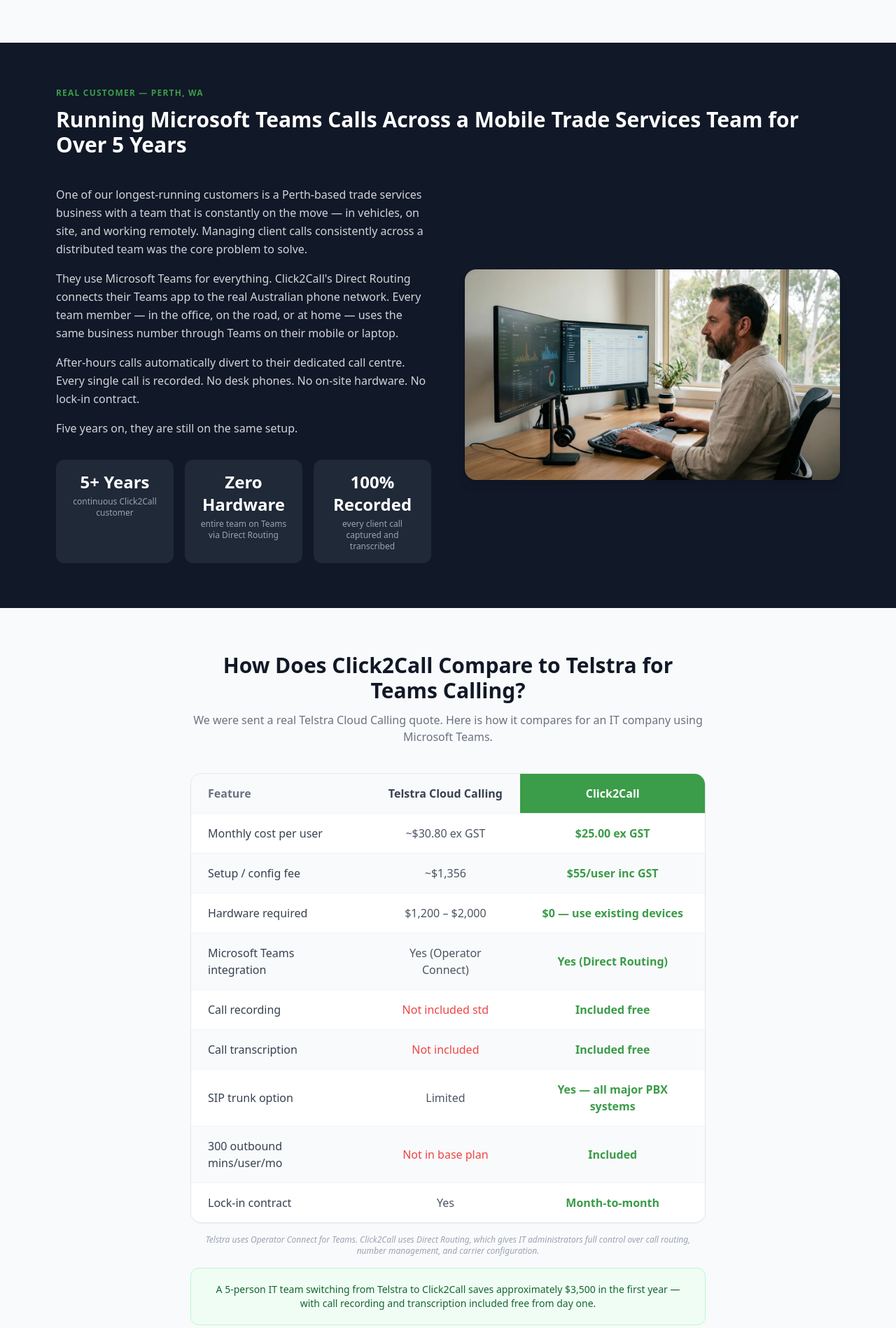
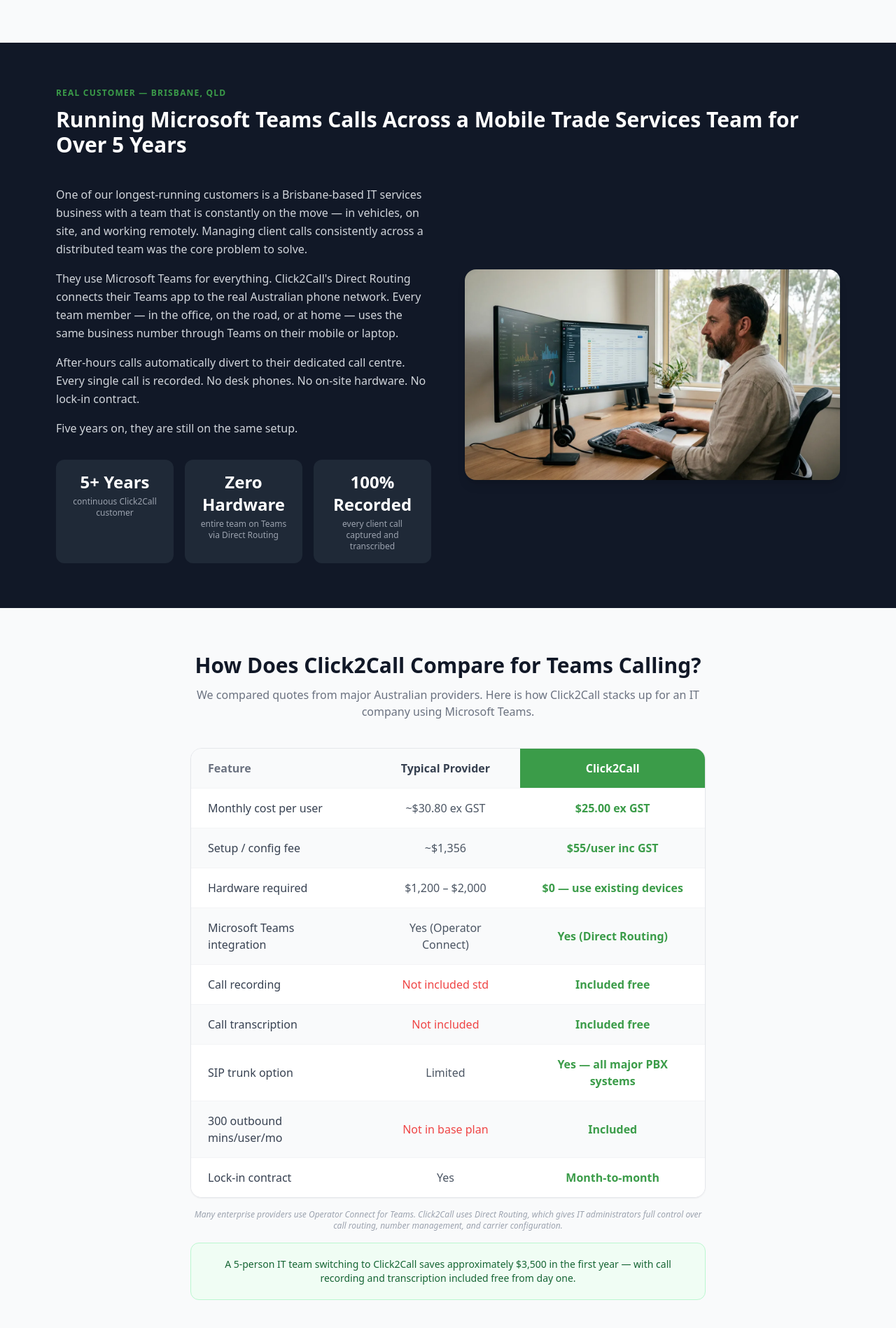
Before and after one commit to BcomServicesLimited/click2call-website, a plain HTML site: page voip-it-companies-australia/index.html in a window 1280 px wide. Shown: the part 3114-5012 px from the top of the page at 70% size. Drawn offline with nearby package versions, Linux system fonts and the light colour scheme.

Commit message:
Fix IT companies page: remove Telstra mentions, change Perth WA to Brisbane QLD
- Comparison table heading: 'Compare to Telstra' -> 'Compare for Teams Calling'
- Comparison table subtext: removed Telstra reference, now generic 'major Australian providers'
- Comparison table column header: 'Telstra Cloud Calling' -> 'Typical Provider'
- Table footnote: 'Telstra uses Operator Connect' -> 'Many enterprise providers use Operator Connect'
- Savings callout: 'switching from Telstra' -> 'switching to Click2Call'
- FAQ question and answer: replaced Telstra with 'Typical enterprise provider plans'
- JSON-LD schema FAQ: same Telstra -> generic replacements
- Customer story label: 'PERTH, WA' -> 'BRISBANE, QLD'
- Customer story body: 'Perth-based trade services' -> 'Brisbane-based IT services'

```diff
--- a/voip-it-companies-australia/index.html
+++ b/voip-it-companies-australia/index.html
@@ -114,10 +114,10 @@
         },
         {
           "@type": "Question",
-          "name": "How much does Microsoft Teams calling cost compared to Telstra?",
+          "name": "How much does Microsoft Teams calling cost compared to other providers?",
           "acceptedAnswer": {
             "@type": "Answer",
-            "text": "Click2Call Microsoft Teams Direct Routing costs $25 per user per month ex GST plus a one-time setup fee of $55 per user inc GST. Telstra Cloud Calling costs approximately $30.80 per user per month plus around $1,356 in configuration fees and up to $2,000 in hardware. For a 5-person IT team, Click2Call saves approximately $3,500 in the first year — with call recording and transcription included free from day one."
+            "text": "Click2Call Microsoft Teams Direct Routing costs $25 per user per month ex GST plus a one-time setup fee of $55 per user inc GST. Typical enterprise provider plans cost approximately $30.80 per user per month plus around $1,356 in configuration fees and up to $2,000 in hardware. For a 5-person IT team, Click2Call saves approximately $3,500 in the first year — with call recording and transcription included free from day one."
           }
         },
         {
@@ -377,13 +377,13 @@ VoIP for IT Companies
 <!-- ===================== SECTION 5: CUSTOMER STORY ===================== -->
 <section aria-label="Customer story" class="py-16" style="background-color:#111827;">
 <div class="max-w-6xl mx-auto px-4">
-<p class="text-xs font-bold uppercase tracking-widest mb-3" style="color:#3B9C49;">REAL CUSTOMER &mdash; PERTH, WA</p>
+<p class="text-xs font-bold uppercase tracking-widest mb-3" style="color:#3B9C49;">REAL CUSTOMER &mdash; BRISBANE, QLD</p>
 <h2 class="text-3xl font-extrabold text-white mb-10">Running Microsoft Teams Calls Across a Mobile Trade Services Team for Over 5 Years</h2>
 <div class="grid lg:grid-cols-2 gap-12 items-center">
 <!-- Left: story -->
 <div>
 <div class="text-gray-300 leading-relaxed space-y-4 mb-8">
-<p>One of our longest-running customers is a Perth-based trade services business with a team that is constantly on the move &mdash; in vehicles, on site, and working remotely. Managing client calls consistently across a distributed team was the core problem to solve.</p>
+<p>One of our longest-running customers is a Brisbane-based IT services business with a team that is constantly on the move &mdash; in vehicles, on site, and working remotely. Managing client calls consistently across a distributed team was the core problem to solve.</p>
 <p>They use Microsoft Teams for everything. Click2Call's Direct Routing connects their Teams app to the real Australian phone network. Every team member &mdash; in the office, on the road, or at home &mdash; uses the same business number through Teams on their mobile or laptop.</p>
 <p>After-hours calls automatically divert to their dedicated call centre. Every single call is recorded. No desk phones. No on-site hardware. No lock-in contract.</p>
 <p>Five years on, they are still on the same setup.</p>
@@ -414,14 +414,14 @@ VoIP for IT Companies
 <!-- ===================== SECTION 6: COMPARISON TABLE ===================== -->
 <section aria-label="Comparison table" class="py-16" style="background-color:#F9FAFB;">
 <div class="max-w-3xl mx-auto px-4">
-<h2 class="text-3xl font-extrabold text-center text-gray-900 mb-3">How Does Click2Call Compare to Telstra for Teams Calling?</h2>
-<p class="text-center text-gray-500 mb-10">We were sent a real Telstra Cloud Calling quote. Here is how it compares for an IT company using Microsoft Teams.</p>
+<h2 class="text-3xl font-extrabold text-center text-gray-900 mb-3">How Does Click2Call Compare for Teams Calling?</h2>
+<p class="text-center text-gray-500 mb-10">We compared quotes from major Australian providers. Here is how Click2Call stacks up for an IT company using Microsoft Teams.</p>
 <div class="bg-white rounded-2xl shadow-sm overflow-hidden border border-gray-200">
 <table class="w-full">
 <thead>
 <tr>
 <th class="bg-gray-50 text-gray-500 font-semibold px-6 py-4 text-left">Feature</th>
-<th class="bg-gray-50 text-gray-700 font-semibold px-6 py-4 text-center">Telstra Cloud Calling</th>
+<th class="bg-gray-50 text-gray-700 font-semibold px-6 py-4 text-center">Typical Provider</th>
 <th class="font-bold px-6 py-4 text-center text-white" style="background-color:#3B9C49;">Click2Call</th>
 </tr>
 </thead>
@@ -474,9 +474,9 @@ VoIP for IT Companies
 </tbody>
 </table>
 </div>
-<p class="mt-4 text-center text-xs text-gray-400 italic">Telstra uses Operator Connect for Teams. Click2Call uses Direct Routing, which gives IT administrators full control over call routing, number management, and carrier configuration.</p>
+<p class="mt-4 text-center text-xs text-gray-400 italic">Many enterprise providers use Operator Connect for Teams. Click2Call uses Direct Routing, which gives IT administrators full control over call routing, number management, and carrier configuration.</p>
 <div class="mt-4 bg-green-50 border border-green-200 rounded-xl p-5 text-center text-green-800 font-medium text-sm">
-A 5-person IT team switching from Telstra to Click2Call saves approximately $3,500 in the first year &mdash; with call recording and transcription included free from day one.
+A 5-person IT team switching to Click2Call saves approximately $3,500 in the first year &mdash; with call recording and transcription included free from day one.
 </div>
 </div>
 </section>
@@ -593,11 +593,11 @@ Yes. Click2Call includes automatic call recording free with every Cloud PBX and
 
 <div class="bg-white rounded-xl border border-gray-200 overflow-hidden">
 <button aria-expanded="false" class="faq-btn w-full text-left px-6 py-4 font-semibold text-gray-900 flex justify-between items-center">
-How much does Microsoft Teams calling cost compared to Telstra?
+How much does Microsoft Teams calling cost compared to other providers?
 <svg aria-hidden="true" class="faq-chevron w-5 h-5 text-gray-400 flex-shrink-0 transition-transform duration-200" fill="none" stroke="currentColor" viewbox="0 0 24 24"><path d="M19 9l-7 7-7-7" stroke-linecap="round" stroke-linejoin="round" stroke-width="2"></path></svg>
 </button>
 <div class="faq-body hidden px-6 pb-5 text-gray-600 text-sm leading-relaxed">
-Click2Call Microsoft Teams Direct Routing costs $25 per user per month ex GST plus a one-time setup fee of $55 per user inc GST. Telstra Cloud Calling costs approximately $30.80 per user per month plus around $1,356 in configuration fees and up to $2,000 in hardware. For a 5-person IT team, Click2Call saves approximately $3,500 in the first year &mdash; with call recording and transcription included free from day one.
+Click2Call Microsoft Teams Direct Routing costs $25 per user per month ex GST plus a one-time setup fee of $55 per user inc GST. Typical enterprise provider plans cost approximately $30.80 per user per month plus around $1,356 in configuration fees and up to $2,000 in hardware. For a 5-person IT team, Click2Call saves approximately $3,500 in the first year &mdash; with call recording and transcription included free from day one.
 </div>
 </div>
 
```
